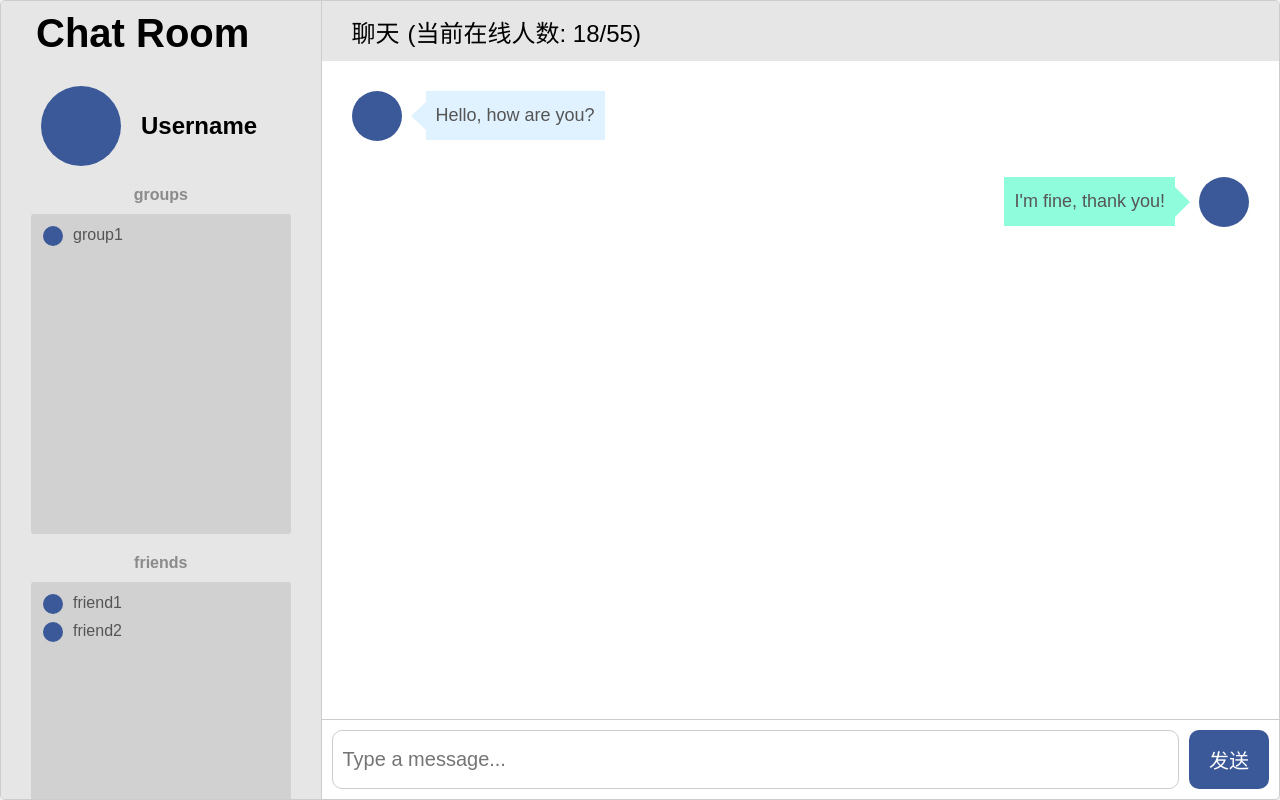
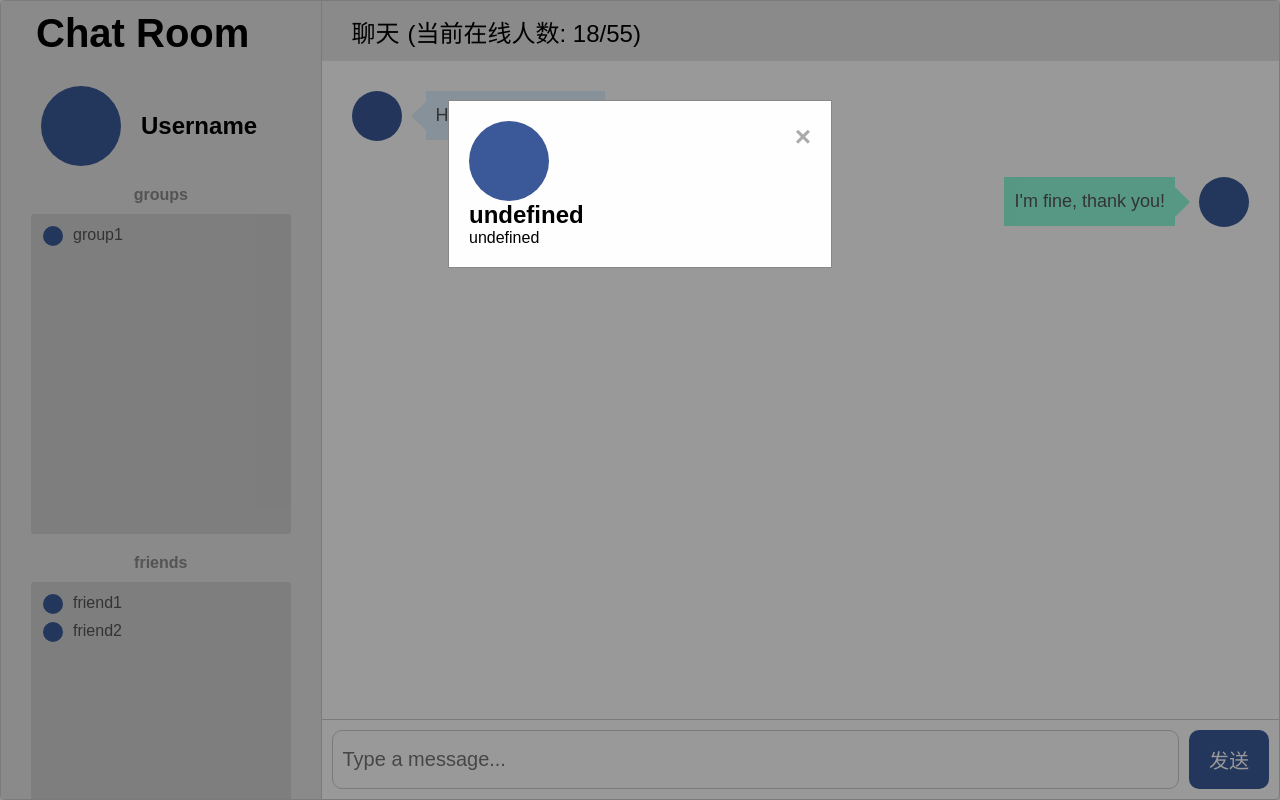
Before and after one commit to JayCeey/Chat-Room, a plain HTML site: page front-end/html/index.html in a window 1280 px wide. Both pictures are taken after a click on the element "Username". Drawn offline with Linux system fonts and the light colour scheme.

Commit message:
添加用户信息

```diff
--- a/front-end/css/index.css
+++ b/front-end/css/index.css
@@ -2,6 +2,41 @@
     box-sizing: border-box;
     margin: 0;
     padding: 0;
+}
+
+.modal {
+    display: none;
+    position: fixed;
+    z-index: 1;
+    padding-top: 100px;
+    left: 0;
+    top: 0;
+    width: 100%;
+    height: 100%;
+    overflow: auto;
+    background-color: rgb(0,0,0);
+    background-color: rgba(0,0,0,0.4);
+}
+
+.modal-content {
+    background-color: #fefefe;
+    margin: auto;
+    padding: 20px;
+    border: 1px solid #888;
+    width: 30%;
+}
+
+.close {
+    color: #aaa;
+    float: right;
+    font-size: 28px;
+    font-weight: bold;
+}
+
+.close:hover, .close:focus {
+    color: black;
+    text-decoration: none;
+    cursor: pointer;
 }
 
 html, body {
@@ -97,6 +132,10 @@ html, body {
     background-color: #3b5998;
     border-radius: 50%;
     margin-right: 10px;
+}
+
+.group_name:hover, .friend_name:hover {
+    color:deepskyblue;
 }
 
 .chat-info {
--- a/front-end/html/index.html
+++ b/front-end/html/index.html
@@ -7,6 +7,17 @@
     <link rel="stylesheet" href="../css/index.css">
 </head>
 <body>
+
+    <!-- 弹窗 -->
+    <div id="myModal" class="modal">
+        <div class="modal-content">
+            <span class="close" onclick="closeModal()">&times;</span>
+            <div class="user_avatar"></div>
+            <h2 id="userName"></h2>
+            <p id="userDetails">/p>
+        </div>
+    </div>
+
     <div class="chat-room">
         <div class="sidebar">
             <div class="logo">
--- a/front-end/js/index.js
+++ b/front-end/js/index.js
@@ -33,3 +33,14 @@ document.querySelector('input').addEventListener('keypress', (event) => {
         document.querySelector('button').click();
     }
 });
+
+
+function user_info(name, details) {
+    document.getElementById('userName').innerText = name;
+    document.getElementById('userDetails').innerText = details;
+    document.getElementById('myModal').style.display = "block";
+}
+
+function closeModal() {
+    document.getElementById('myModal').style.display = "none";
+}
```
